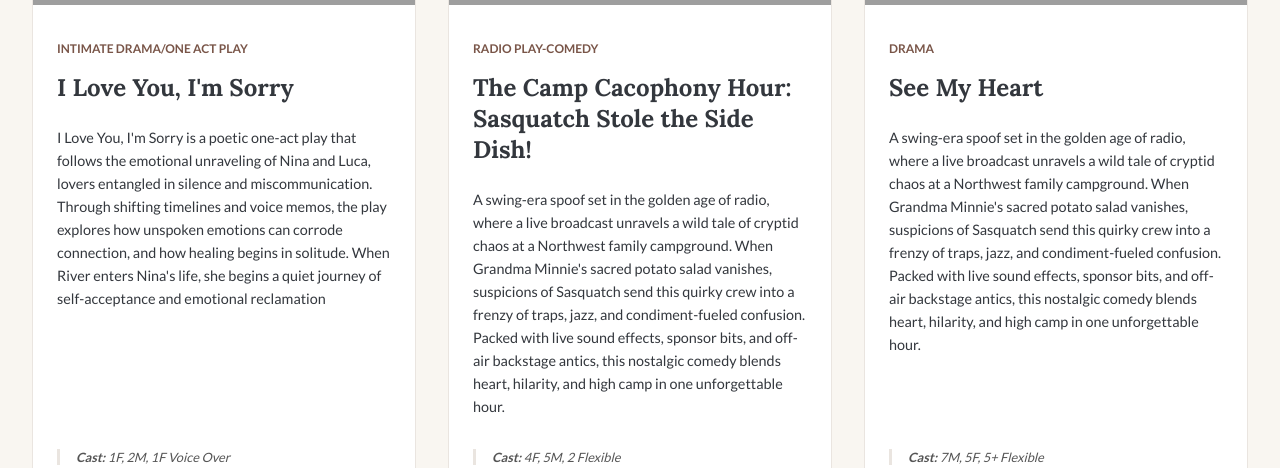
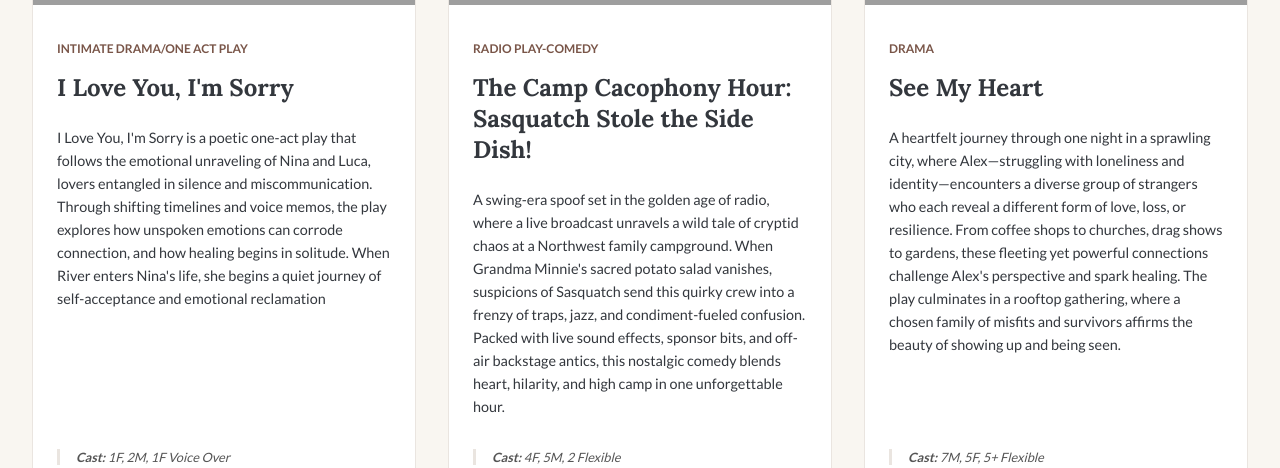
Before and after one commit to PupRiku/will-walker-website, a Next.js app: page /works in a window 1280 px wide. Shown: the part 1480-1948 px from the top of the page. Built offline with nearby package versions, Linux system fonts and the light colour scheme; grey boxes are pictures that could not be loaded.

Commit message:
Fix synopsis for See My Heart

```diff
--- a/src/data/works.ts
+++ b/src/data/works.ts
@@ -73,7 +73,7 @@ export const worksData: Work[] = [
     pdfSrc: '/pdfs/Placeholder-PDF.pdf',
     cast: '7M, 5F, 5+ Flexible',
     synopsis:
-      "A swing-era spoof set in the golden age of radio, where a live broadcast unravels a wild tale of cryptid chaos at a Northwest family campground. When Grandma Minnie's sacred potato salad vanishes, suspicions of Sasquatch send this quirky crew into a frenzy of traps, jazz, and condiment-fueled confusion. Packed with live sound effects, sponsor bits, and off-air backstage antics, this nostalgic comedy blends heart, hilarity, and high camp in one unforgettable hour.",
+      "A heartfelt journey through one night in a sprawling city, where Alex—struggling with loneliness and identity—encounters a diverse group of strangers who each reveal a different form of love, loss, or resilience. From coffee shops to churches, drag shows to gardens, these fleeting yet powerful connections challenge Alex's perspective and spark healing. The play culminates in a rooftop gathering, where a chosen family of misfits and survivors affirms the beauty of showing up and being seen.",
     featured: true,
     published: false,
   },
```
